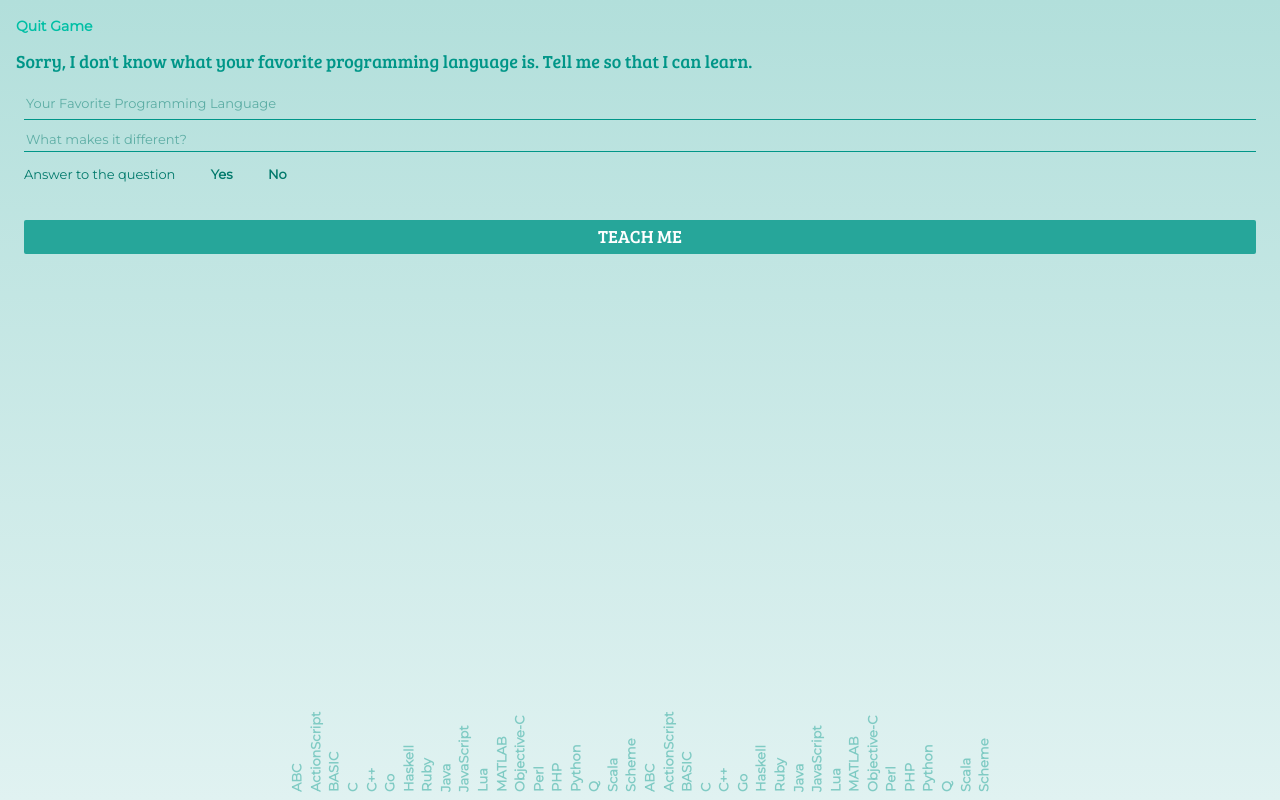
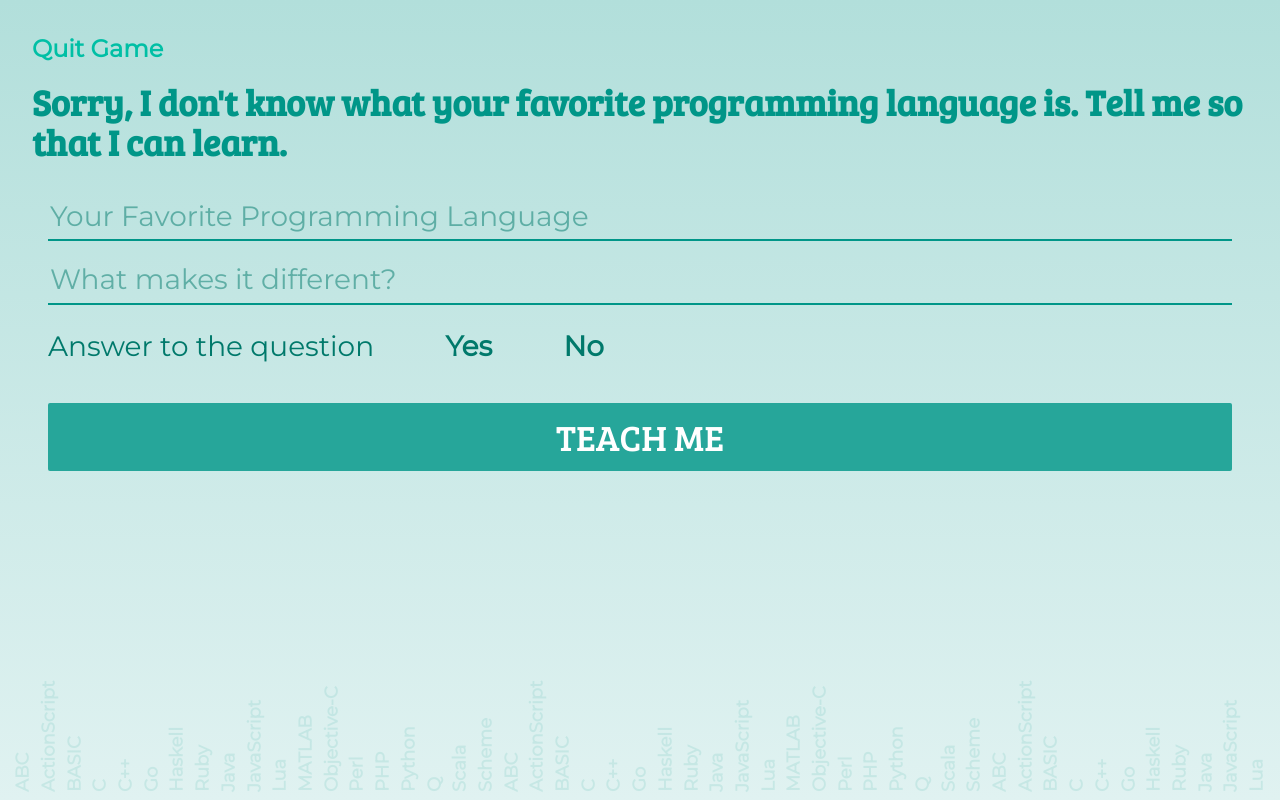
Before and after one commit to StephenHesperus/favorite-programming-language, a Flask app: page /new_language in a window 1280 px wide. Run offline with Flask 2, Linux system fonts and the light colour scheme; the visitor is signed in with stand-in values (Sample User, id 1); parts of the project's set-up code (start-up, migrations or seed data) failed here and were passed over; some libraries are stand-ins or nearby versions.

Commit message:
Responsive CSS and JavaScript for .page and <textarea>

```diff
--- a/app/static/css/base.css
+++ b/app/static/css/base.css
@@ -5,6 +5,7 @@ body {
 
 h1, h2, h3, h4 {
   font-family: bree serif, sans-serif;
+  font-weight: bold;
 }
 
 .button {
@@ -74,28 +75,6 @@ a.button {
   transform: scale(2);
 }
 
-.control h4 {
-  display: inline-block;
-}
-.control span, .control select {
-  margin-left: 8px;
-}
-.control #current-screen-width {
-  font-weight: bold;
-  font-size: 18px;
-  display: inline-block;
-  min-width: 80px;
-}
-.control #resolutions {
-  border: none;
-  border-bottom: 1px solid #009688;
-}
-.control #resolutions:focus {
-  outline: none;
-  border: none;
-  border-bottom: 2px solid #009688;
-}
-
 .page-container {
   z-index: -2;
   position: absolute;
@@ -106,6 +85,7 @@ a.button {
   background: linear-gradient(to bottom, #b2dfdb, #e0f2f1);
 }
 .page-container .background {
+  opacity: .25;
   z-index: -1;
   font-family: Montserrat;
   font-size: 14px;
@@ -177,12 +157,22 @@ a.button {
   color: #00796b;
   background: transparent;
   border-bottom: 1px solid #009688;
+  padding: 1px;
+}
+#new-language .ta {
+  position: relative;
+}
+#new-language .tamodel {
+  padding: 0;
+  white-space: pre-wrap;
+  position: absolute;
+  opacity: 0;
 }
 #new-language input.language:focus, #new-language textarea.question:focus {
   border: none;
   outline: none;
   border-bottom: 2px solid #009688;
-  margin-bottom: 7px;
+  padding-bottom: 0;
 }
 #new-language input.language::-webkit-input-placeholder, #new-language textarea.question::-webkit-input-placeholder {
   color: #00796b;
@@ -243,3 +233,70 @@ a.button {
   text-align: center;
   display: block;
 }
+
+@media (min-width: 768px) {
+  h1 {
+    font-size: 80px;
+  }
+  h2 {
+    font-size: 64px;
+  }
+  h3 {
+    font-size: 48px;
+  }
+  h4 {
+    font-size: 36px;
+  }
+  .button {
+    font-size: 36px;
+    padding: 8px 32px;
+  }
+  .toolbar .tool-button-container {
+    font-size: 24px;
+  }
+  .page-container {
+    padding: 32px;
+    padding-bottom: 16px;
+  }
+  .background p {
+    font-size: 18px;
+  }
+  #home .start {
+    margin-top: 150px;
+  }
+  #guess h2.guess {
+    font-size: 72px;
+    text-shadow: 0 2px 4px #004d40;
+  }
+  #new-language .form {
+    margin: 16px;
+    margin-top: 32px;
+  }
+  #new-language input.language,
+  #new-language textarea.question,
+  #new-language p.answer-label,
+  #new-language span {
+    font-size: 28px;
+  }
+  #new-language input.language,
+  #new-language textarea.question {
+    height: 48px;
+    margin-bottom: 16px;
+    border-bottom: 2px solid #009688;
+    padding: 2px;
+  }
+  #new-language input.language:focus, #new-language textarea.question:focus {
+    border-bottom: 4px solid #009688;
+    padding-bottom: 0;
+  }
+  #new-language textarea.question {
+    min-height: 48px;
+    max-height: 120px;
+  }
+  #new-language .answer i.zmdi {
+    font-size: 48px;
+  }
+  #new-language i.zmdi + span {
+    margin-left: 64px;
+  }
+}
--- a/app/templates/base.html
+++ b/app/templates/base.html
@@ -62,10 +62,10 @@ $(document).ready(function() {
           var add = availableRows - langs.length;
           var langsContainer = $(this).find('.langs');
           // may need to copy the whole list
-          for (var i = 0; i < add / originalLangs; i++) {
+          for (var i = 1; i < add/originalLangs.length; i++) {
             originalLangs.clone().appendTo(langsContainer);
           }
-          originalLangs.filter(':lt(' + add +')').clone()
+          originalLangs.filter(':lt(' + add%originalLangs.length +')').clone()
             .appendTo(langsContainer);
         } else {
           langs.show();
--- a/app/templates/new_language.html
+++ b/app/templates/new_language.html
@@ -30,8 +30,11 @@
       {% endfor %}
       </ul>
     {% endif %}
-    <textarea class="question" value=""
-              placeholder="What makes it different?"></textarea>
+    <div class="ta">
+      <textarea class="question"
+                placeholder="What makes it different?"></textarea>
+      <pre class="tamodel"></pre>
+    </div>
     {% if form.question.errors %}
       <ul class="errors">
       {% for error in form.question.errors %}
@@ -85,9 +88,15 @@
   });
 
   $('textarea.question').on('input change', function() {
-    var rows = $(this).val().split('\n').length;
-    $(this).height((rows-1) * 15 + 24);
-    $(this).height($(this).prop('scrollHeight'));
+    var model = $(this).next('.tamodel');
+    model.css({
+      'font-family': $(this).css('font-family'),
+      'font-size': $(this).css('font-size'),
+      'width': $(this).width(),
+    });
+    model.text($(this).val());
+    console.log(model, model.height());
+    $(this).height(model.height());
   });
 </script>
 {% endblock scripts %}
```
Also changed, not shown: app/templates/404.html (+7 -2 lines), app/templates/500.html (+7 -2 lines).
